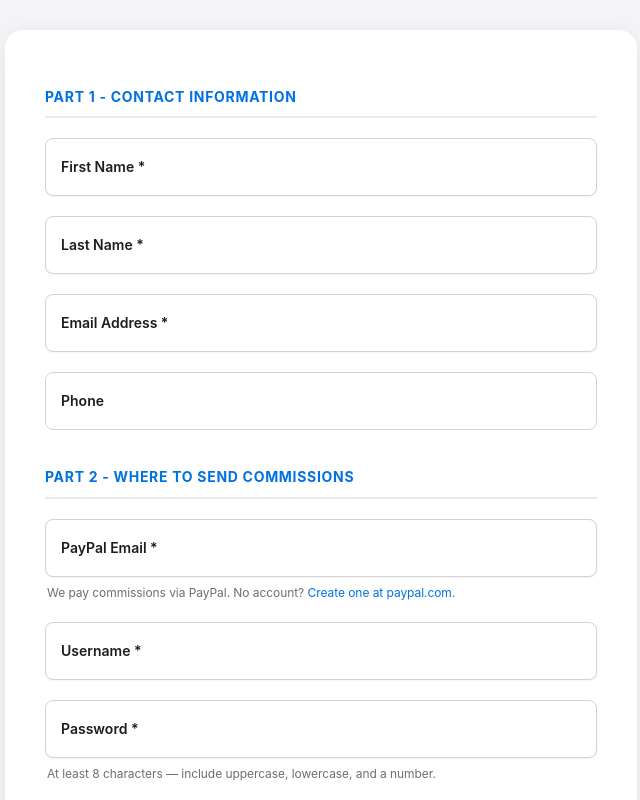
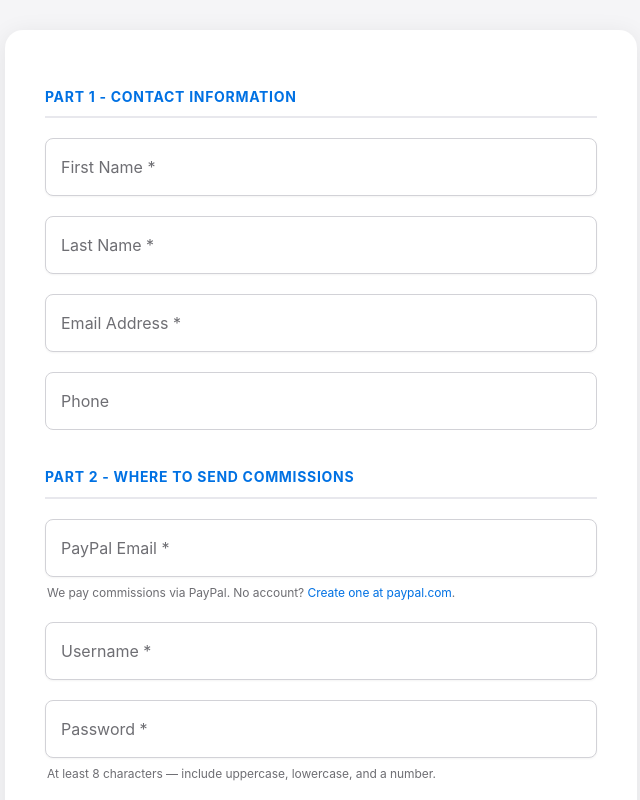
Before and after one commit to rbradshaw9/emotionalfreedomchallenge, a Next.js app: page /partners/register in a window 1280 px wide. Shown: the part 1500-2300 px from the top of the page, without its empty margins (319-959 px from the left). Built offline with nearby package versions, Linux system fonts and the light colour scheme.

Commit message:
Fix form label overlap: scope legacy CSS to .infusion-field, harden floating label styles

```diff
--- a/app/(main)/partners/kit/page.tsx
+++ b/app/(main)/partners/kit/page.tsx
@@ -234,6 +234,7 @@ ${getReferralLink()}`;
               <div className="v2-manual-input-group">
                 <input
                   type="text"
+                  className="v2-manual-input"
                   value={manualCode}
                   onChange={(e) => setManualCode(e.target.value)}
                   placeholder="Enter your referral code"
--- a/app/(main)/v2.css
+++ b/app/(main)/v2.css
@@ -462,6 +462,11 @@
   font-family: var(--v2-font);
   background: transparent;
   line-height: 1;
+  margin: 0;
+  padding: 0;
+  display: block;
+  letter-spacing: normal;
+  text-transform: none;
 }
 .efc-v2 .v2-form-group input[type="text"],
 .efc-v2 .v2-form-group input[type="email"],
@@ -524,7 +529,7 @@
 .efc-v2 .infusion-form .infusion-field {
   margin-bottom: 20px;
 }
-.efc-v2 .infusion-form label {
+.efc-v2 .infusion-form .infusion-field label {
   display: block;
   font-size: 14px;
   font-weight: 600;
@@ -532,12 +537,12 @@
   margin-bottom: 6px;
   font-family: var(--v2-font);
 }
-.efc-v2 .infusion-form input[type="text"],
-.efc-v2 .infusion-form input[type="email"],
-.efc-v2 .infusion-form input[type="password"],
-.efc-v2 .infusion-form input[type="tel"],
-.efc-v2 .infusion-form textarea,
-.efc-v2 .infusion-form select {
+.efc-v2 .infusion-form .infusion-field input[type="text"],
+.efc-v2 .infusion-form .infusion-field input[type="email"],
+.efc-v2 .infusion-form .infusion-field input[type="password"],
+.efc-v2 .infusion-form .infusion-field input[type="tel"],
+.efc-v2 .infusion-form .infusion-field textarea,
+.efc-v2 .infusion-form .infusion-field select {
   width: 100%;
   padding: 13px 16px;
   border: 1.5px solid var(--v2-border);
@@ -549,22 +554,22 @@
   transition: border-color 0.2s, box-shadow 0.2s;
   -webkit-appearance: none;
 }
-.efc-v2 .infusion-form input[type="text"]:focus,
-.efc-v2 .infusion-form input[type="email"]:focus,
-.efc-v2 .infusion-form input[type="password"]:focus,
-.efc-v2 .infusion-form input[type="tel"]:focus,
-.efc-v2 .infusion-form textarea:focus,
-.efc-v2 .infusion-form select:focus {
+.efc-v2 .infusion-form .infusion-field input[type="text"]:focus,
+.efc-v2 .infusion-form .infusion-field input[type="email"]:focus,
+.efc-v2 .infusion-form .infusion-field input[type="password"]:focus,
+.efc-v2 .infusion-form .infusion-field input[type="tel"]:focus,
+.efc-v2 .infusion-form .infusion-field textarea:focus,
+.efc-v2 .infusion-form .infusion-field select:focus {
   outline: none;
   border-color: var(--v2-primary);
   box-shadow: var(--v2-ring);
 }
 /* Valid state */
-.efc-v2 .infusion-form input:valid:not(:placeholder-shown):not(:focus) {
+.efc-v2 .infusion-form .infusion-field input:valid:not(:placeholder-shown):not(:focus) {
   border-color: #34c759;
 }
 /* Invalid (touched) state */
-.efc-v2 .infusion-form input:invalid:not(:placeholder-shown):not(:focus) {
+.efc-v2 .infusion-form .infusion-field input:invalid:not(:placeholder-shown):not(:focus) {
   border-color: #ff3b30;
   background: rgba(255,59,48,0.02);
 }
```
